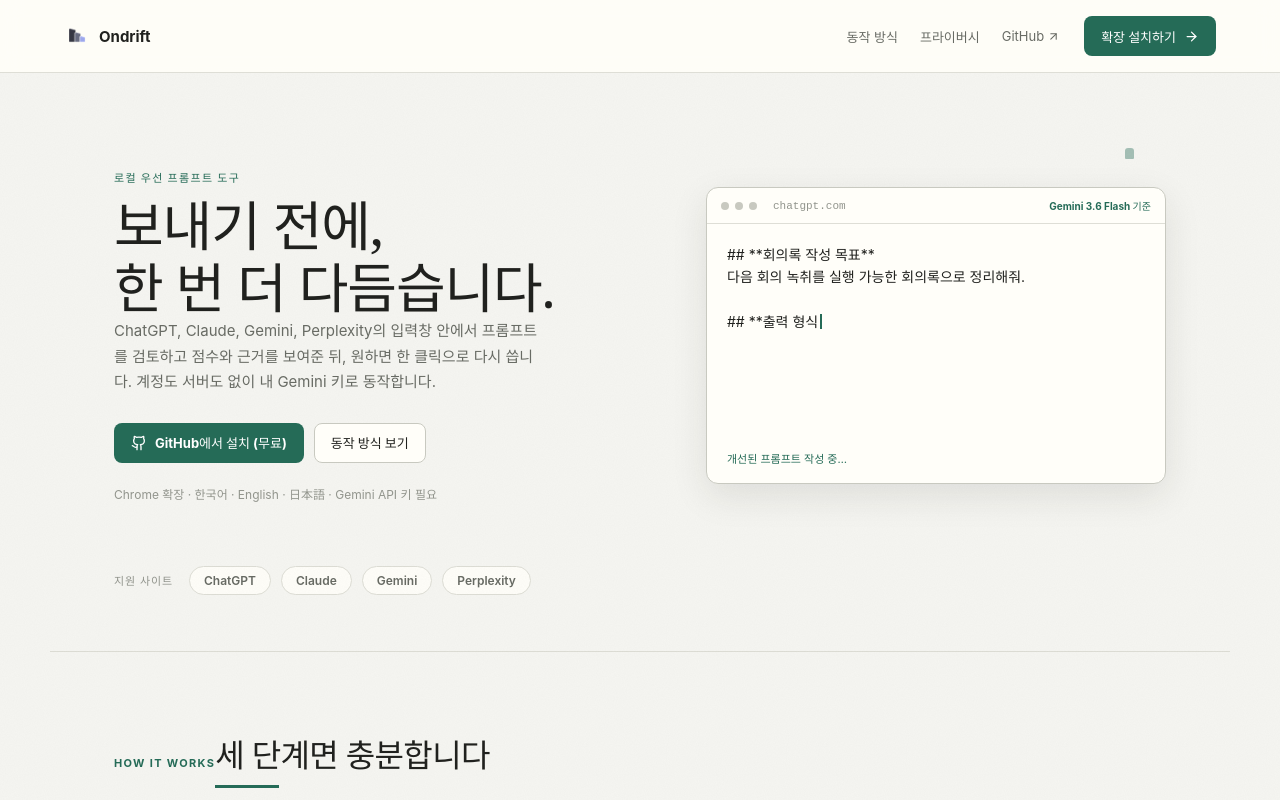
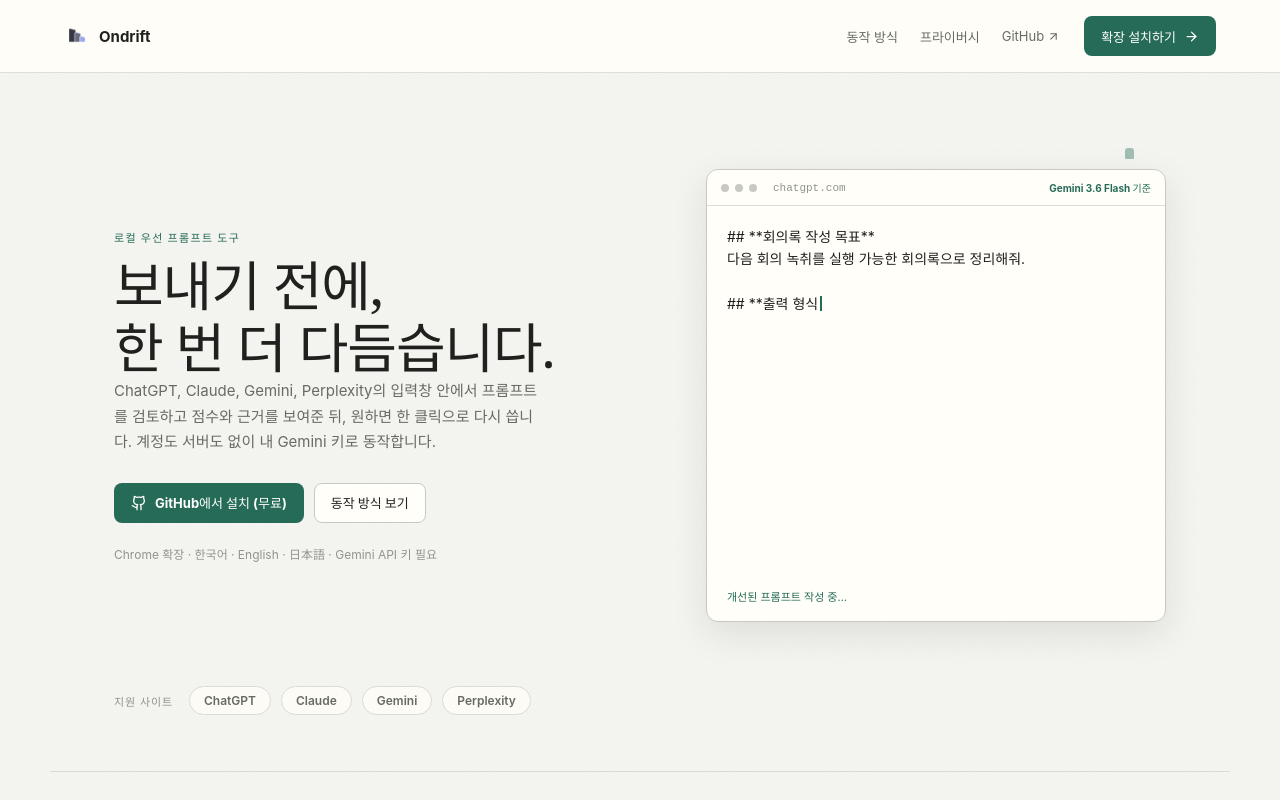
Before and after one commit to Ondrift-labs/Ondrift-FE, a React (Vite) app: page / in a window 1280 px wide. Shown: the top 800 px of the page. Built offline with nearby package versions, Linux system fonts and the light colour scheme.

Commit message:
fix : 프롬프트 데모 타이핑 중 레이아웃 고정

```diff
--- a/src/features/landing/PromptDemo.tsx
+++ b/src/features/landing/PromptDemo.tsx
@@ -1,5 +1,5 @@
 import { Check } from 'lucide-react'
-import { useEffect, useLayoutEffect, useRef, useState } from 'react'
+import { useEffect, useRef, useState } from 'react'
 import { usePrefersReducedMotion } from './useReveal'
 
 const BEFORE_PROMPT = '회의 녹취 정리해줘'
@@ -93,58 +93,24 @@ function usePromptDemo(reducedMotion: boolean) {
 export function PromptDemo() {
   const reducedMotion = usePrefersReducedMotion()
   const { phase, score, displayedPrompt } = usePromptDemo(reducedMotion)
-  const cardRef = useRef<HTMLDivElement>(null)
-  const heightRef = useRef<number | null>(null)
   const showResult = phase === 'result'
   const offset = RING_LENGTH - (RING_LENGTH * score) / 100
 
-  useLayoutEffect(() => {
-    const card = cardRef.current
-    if (!card) return
-
-    const previousHeight = heightRef.current ?? card.offsetHeight
-    card.style.height = 'auto'
-    const nextHeight = card.offsetHeight
-    heightRef.current = nextHeight
-
-    if (reducedMotion || Math.abs(previousHeight - nextHeight) < 1) {
-      card.style.height = `${nextHeight}px`
-      return
-    }
-
-    card.style.height = `${previousHeight}px`
-    void card.offsetHeight
-    const frame = requestAnimationFrame(() => {
-      card.style.height = `${nextHeight}px`
-    })
-    return () => cancelAnimationFrame(frame)
-  }, [displayedPrompt, phase, reducedMotion])
-
-  useEffect(() => {
-    const syncHeight = () => {
-      const card = cardRef.current
-      if (!card) return
-      card.style.height = 'auto'
-      const nextHeight = card.offsetHeight
-      heightRef.current = nextHeight
-      card.style.height = `${nextHeight}px`
-    }
-    window.addEventListener('resize', syncHeight)
-    return () => window.removeEventListener('resize', syncHeight)
-  }, [])
-
   return (
-    <div ref={cardRef} className={`demo-card demo-card--${phase}`}>
+    <div className={`demo-card demo-card--${phase}`}>
       <div className="demo-chrome">
         <span className="demo-dot" /><span className="demo-dot" /><span className="demo-dot" />
         <span className="demo-url">chatgpt.com</span>
         <span className="demo-model">Gemini 3.6 Flash 기준</span>
       </div>
       <div className="demo-body">
-        <p className="demo-editor">
-          {displayedPrompt}
-          {(phase === 'draft' || phase === 'typing') && <span className="demo-caret" aria-hidden="true" />}
-        </p>
+        <div className="demo-editor-stack">
+          <p className="demo-editor demo-editor--measure" aria-hidden="true">{AFTER_PROMPT}</p>
+          <p className="demo-editor demo-editor--live">
+            {displayedPrompt}
+            {(phase === 'draft' || phase === 'typing') && <span className="demo-caret" aria-hidden="true" />}
+          </p>
+        </div>
         <div className={`demo-result ${showResult ? 'is-shown' : ''}`} aria-hidden={!showResult}>
           <div className="demo-score">
             <svg viewBox="0 0 64 64" aria-hidden="true">
--- a/src/features/landing/landing.css
+++ b/src/features/landing/landing.css
@@ -72,13 +72,16 @@ body:has(.landing) { background: #f6f6f2; }
 
 /* demo card — pops in once on mount (it's above the fold, so no scroll trigger needed) */
 @keyframes cardIntro { 0% { opacity: 0; transform: translateY(26px) scale(0.95); } 100% { opacity: 1; transform: none; } }
-.demo-card { border: 1px solid var(--line-strong); border-radius: 12px; background: var(--paper); box-shadow: var(--shadow); overflow: hidden; transition: height 680ms cubic-bezier(.16,1,.3,1); animation: cardIntro 720ms cubic-bezier(.16,1,.3,1) 150ms both; }
+.demo-card { border: 1px solid var(--line-strong); border-radius: 12px; background: var(--paper); box-shadow: var(--shadow); overflow: hidden; animation: cardIntro 720ms cubic-bezier(.16,1,.3,1) 150ms both; }
 .demo-chrome { display: flex; align-items: center; gap: 6px; padding: 10px 14px; border-bottom: 1px solid var(--line); }
 .demo-dot { width: 8px; height: 8px; border-radius: 50%; background: var(--line-strong); }
 .demo-url { margin-left: 10px; color: var(--faint); font-size: 11px; font-family: ui-monospace, monospace; }
 .demo-model { margin-left: auto; color: var(--accent); font-size: 10px; font-weight: 650; }
 .demo-body { padding: 20px 20px 6px; min-height: 168px; }
-.demo-editor { position: relative; margin: 0; min-height: 44px; color: var(--ink); font-size: 14px; line-height: 1.6; white-space: pre-line; transition: opacity 480ms ease; }
+.demo-editor-stack { display: grid; }
+.demo-editor { position: relative; grid-area: 1 / 1; margin: 0; min-height: 44px; color: var(--ink); font-size: 14px; line-height: 1.6; white-space: pre-line; transition: opacity 480ms ease; }
+.demo-editor--measure { visibility: hidden; pointer-events: none; }
+.demo-editor--live { z-index: 1; }
 .demo-caret { display: inline-block; width: 2px; height: 15px; margin-left: 2px; background: var(--accent); vertical-align: -2px; animation: blink 1s step-end infinite; }
 @keyframes blink { 50% { opacity: 0; } }
 .demo-result { display: grid; grid-template-columns: auto 1fr; gap: 16px; align-items: center; margin-top: 16px; padding-top: 16px; border-top: 1px dashed var(--line); opacity: 0; transform: translateY(6px); transition: opacity 620ms ease, transform 620ms ease; }
```
